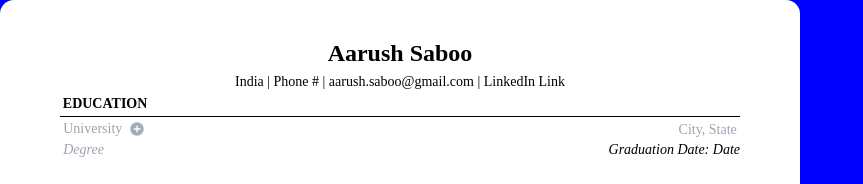
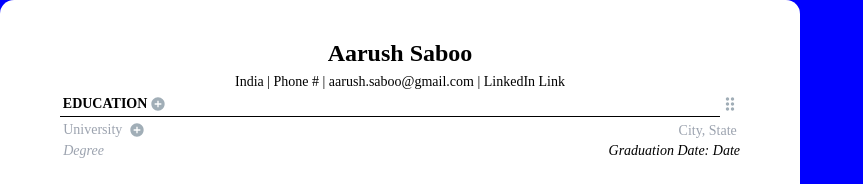
Before and after one commit to aarushsaboo/resume-frontend, a JavaScript app: page / in a window 1280 px wide. Shown: the top 184 px of the page, without its empty margins (0-863 px from the left). Built offline with nearby package versions, Linux system fonts and the light colour scheme; the HTML template or start-up script is replaced by a standard one.

Commit message:
fixing heading's svg and underline in next commit.

```diff
--- a/src/components/Heading/Heading.js
+++ b/src/components/Heading/Heading.js
@@ -3,11 +3,43 @@ import styles from './Heading.module.css';
 const Heading = ({leftIconStyles, rightIconStyles}) => {
   return (
     <div className={styles.heading}>
-      <div className={leftIconStyles}></div>
-      <p>
-        <strong>EDUCATION</strong>
-      </p>
-      <div className={rightIconStyles}></div>
+      <div className={styles.part1}>
+        <div className={leftIconStyles}></div>
+        <p>
+          <strong>EDUCATION</strong>
+        </p>
+        <div className={styles.rightIcon}>
+          <svg
+            data-v-5e2699e2-s=""
+            width="16"
+            height="16"
+            viewBox="0 0 16 16"
+            fill="none"
+            xmlns="http://www.w3.org/2000/svg"
+            class="cursor-pointer v-popper--has-tooltip"
+          >
+            <path
+              d="M7.99992 1.33398C4.31992 1.33398 1.33325 4.32065 1.33325 8.00065C1.33325 11.6807 4.31992 14.6673 7.99992 14.6673C11.6799 14.6673 14.6666 11.6807 14.6666 8.00065C14.6666 4.32065 11.6799 1.33398 7.99992 1.33398ZM11.3333 8.66732H8.66659V11.334L7.33325 11.334V8.66732H4.66659V7.33398L7.33325 7.33398L7.33325 4.66732H8.66659V7.33398H11.3333L11.3333 8.66732Z"
+              fill="#A1AEB7"
+            ></path>
+          </svg>
+        </div>
+      </div>
+      <div>
+        <svg
+          class="cursor-move drag-handler"
+          width="20"
+          height="20"
+          viewBox="0 0 20 20"
+          fill="none"
+          xmlns="http://www.w3.org/2000/svg"
+        >
+          <path
+            d="M9.16659 15.0007C9.16659 15.9173 8.41659 16.6673 7.49992 16.6673C6.58325 16.6673 5.83325 15.9173 5.83325 15.0007C5.83325 14.084 6.58325 13.334 7.49992 13.334C8.41659 13.334 9.16659 14.084 9.16659 15.0007ZM7.49992 8.33398C6.58325 8.33398 5.83325 9.08398 5.83325 10.0007C5.83325 10.9173 6.58325 11.6673 7.49992 11.6673C8.41659 11.6673 9.16659 10.9173 9.16659 10.0007C9.16659 9.08398 8.41659 8.33398 7.49992 8.33398ZM7.49992 3.33398C6.58325 3.33398 5.83325 4.08398 5.83325 5.00065C5.83325 5.91732 6.58325 6.66732 7.49992 6.66732C8.41659 6.66732 9.16659 5.91732 9.16659 5.00065C9.16659 4.08398 8.41659 3.33398 7.49992 3.33398ZM12.4999 6.66732C13.4166 6.66732 14.1666 5.91732 14.1666 5.00065C14.1666 4.08398 13.4166 3.33398 12.4999 3.33398C11.5833 3.33398 10.8333 4.08398 10.8333 5.00065C10.8333 5.91732 11.5833 6.66732 12.4999 6.66732ZM12.4999 8.33398C11.5833 8.33398 10.8333 9.08398 10.8333 10.0007C10.8333 10.9173 11.5833 11.6673 12.4999 11.6673C13.4166 11.6673 14.1666 10.9173 14.1666 10.0007C14.1666 9.08398 13.4166 8.33398 12.4999 8.33398ZM12.4999 13.334C11.5833 13.334 10.8333 14.084 10.8333 15.0007C10.8333 15.9173 11.5833 16.6673 12.4999 16.6673C13.4166 16.6673 14.1666 15.9173 14.1666 15.0007C14.1666 14.084 13.4166 13.334 12.4999 13.334Z"
+            fill="#A1AEB7"
+          ></path>
+        </svg>
+      </div>
     </div>
   )
 };
--- a/src/components/Heading/Heading.module.css
+++ b/src/components/Heading/Heading.module.css
@@ -1,4 +1,11 @@
 .heading{
+    display: flex;
+    justify-content: space-between;
+  align-items: center;
+  width: 100%;
+}
+
+.part1{
     position: relative;
 
     font-size: 14px;
@@ -16,7 +23,18 @@
     /* padding-right: 0.2em; for svg */
 }
 
-.heading p{
+.part1 p{
     min-width: 20px;
 }
 /* leave room for outline */
+
+
+.rightIcon{
+    padding-left: .2em;
+}
+.rightIcon svg{
+    width: 16px; height: 16px; left: 100%;
+    cursor: pointer;
+    display: block;
+    vertical-align: middle;
+}
```
